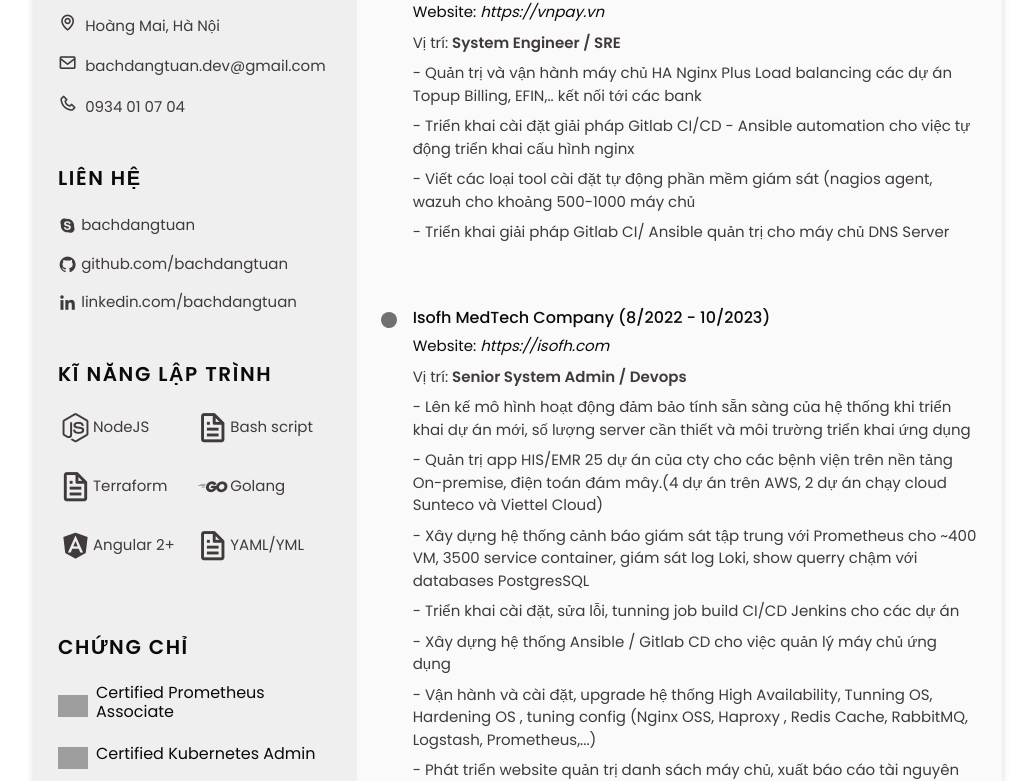
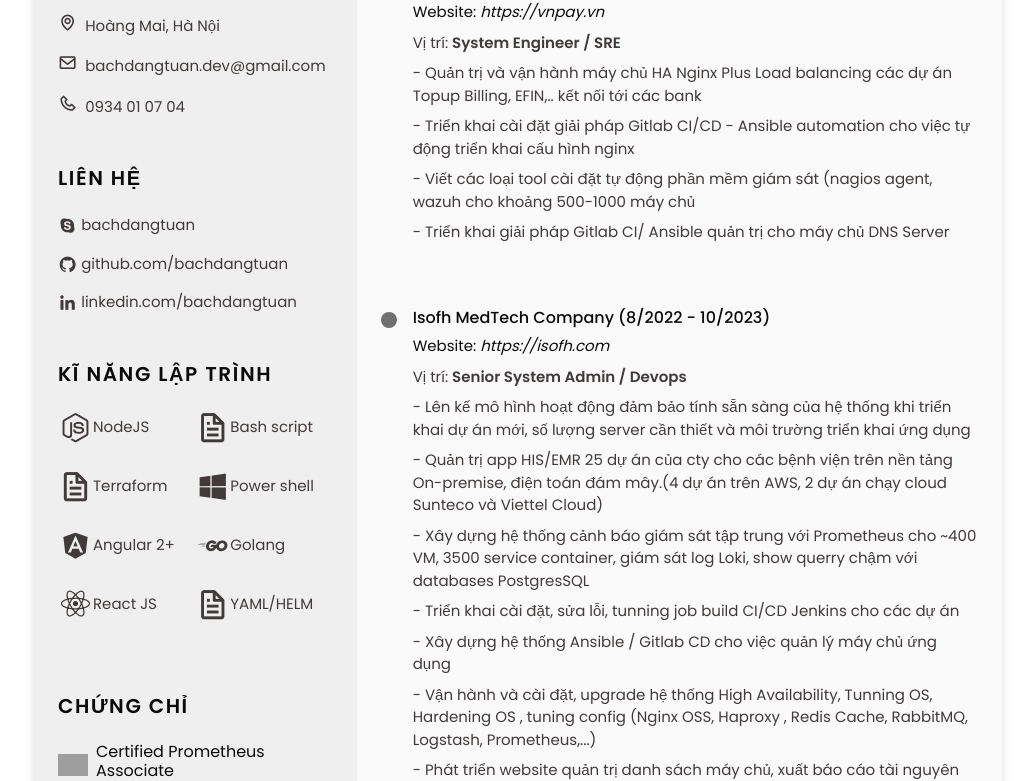
Before and after one commit to darktuan1993/BachDangTuan-CV, a React (Create React App) app: page / in a window 1280 px wide. Shown: the part 377-1158 px from the top of the page, without its empty margins (122-1157 px from the left). Built offline with nearby package versions, Linux system fonts and the light colour scheme; grey boxes are pictures that could not be loaded.

Commit message:
cập nhật chứng chỉ

```diff
--- a/src/components/Resume/ResumeLeft/Skills/dataSkills.js
+++ b/src/components/Resume/ResumeLeft/Skills/dataSkills.js
@@ -17,6 +17,12 @@
         iconSkill: "bx bxl-angular skill-icon",
         nameSkill: " Angular 2+"
     },
+    {
+        id: 1,
+        dotSkill: "",
+        iconSkill: "bx bxl-react skill-icon",
+        nameSkill: " React JS"
+    },
 ];
 const dataSkillsRight = [
     {
@@ -28,6 +34,12 @@
     {
         id: 1,
         dotSkill: "",
+        iconSkill: "bx bxl-windows skill-icon",
+        nameSkill: " Power shell"
+    },
+    {
+        id: 1,
+        dotSkill: "",
         iconSkill: "bx bxl-go-lang skill-icon",
         nameSkill: " Golang"
     },
@@ -35,7 +47,7 @@
         id: 1,
         dotSkill: "",
         iconSkill: "bx bx-file skill-icon",
-        nameSkill: " YAML/YML"
+        nameSkill: " YAML/HELM"
     },
 
 ];
```
